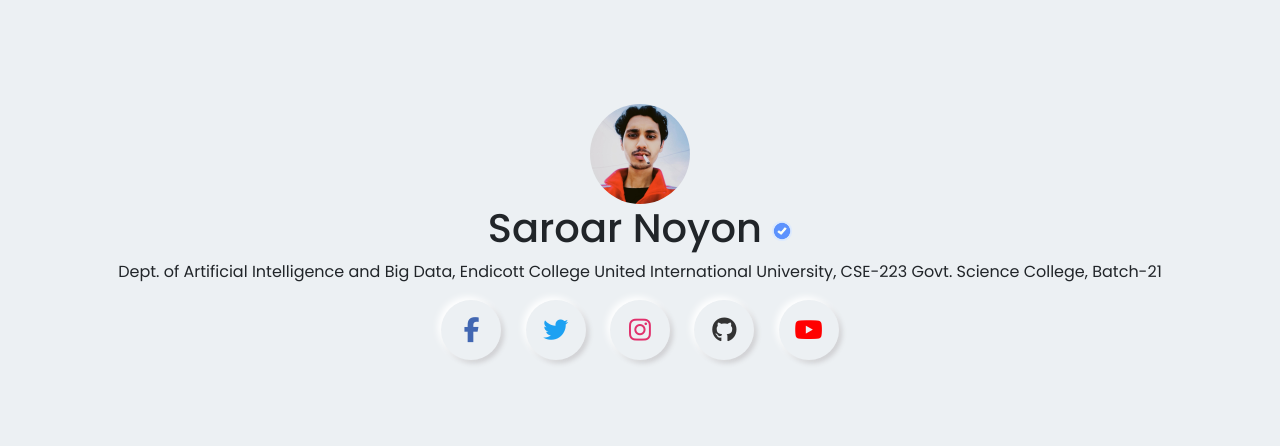
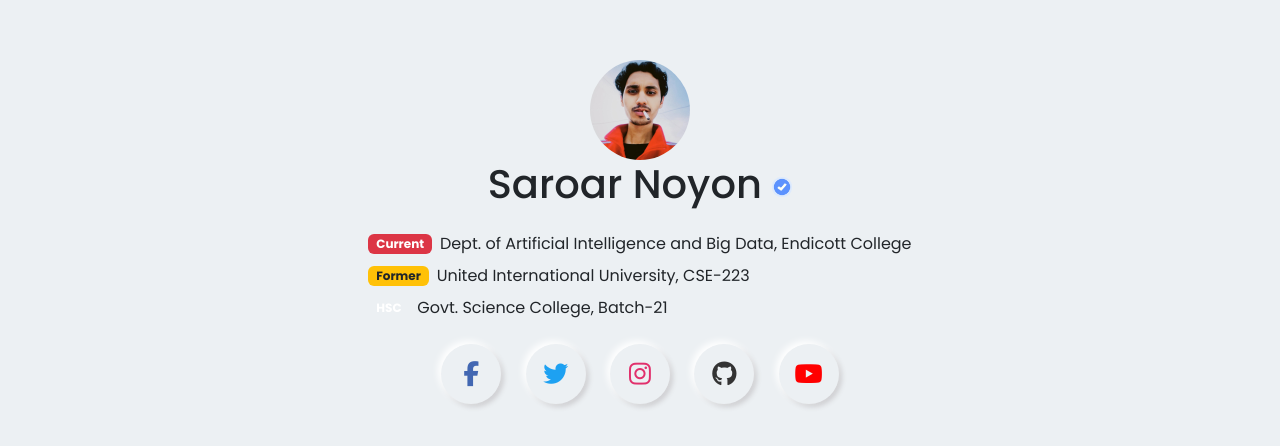
Before and after one commit to saroarnoyon/portfolio, a plain HTML site: page index.html in a window 1280 px wide. Shown: the part 168-614 px from the top of the page. Drawn offline with nearby package versions, Linux system fonts and the light colour scheme.

Commit message:
Update index.html

```diff
--- a/index.html
+++ b/index.html
@@ -7,14 +7,12 @@
     <link
       href="https://cdn.jsdelivr.net/npm/bootstrap@5.3.3/dist/css/bootstrap.min.css"
       rel="stylesheet"
-      integrity="sha384-QWTKZyjpPEjISv5WaRU9OFeRpok6YctnYmDr5pNlyT2bRjXh0JMhjY6hW+ALEwIH"
       crossorigin="anonymous"
     />
     <link rel="stylesheet" href="styles.css" />
     <link
       rel="stylesheet"
       href="https://cdnjs.cloudflare.com/ajax/libs/font-awesome/6.5.2/css/all.min.css"
-      integrity="sha512-SnH5WK+bZxgPHs44uWIX+LLJAJ9/2PkPKZ5QiAj6Ta86w+fsb2TkcmfRyVX3pBnMFcV7oQPJkl9QevSCWr3W6A=="
       crossorigin="anonymous"
       referrerpolicy="no-referrer"
     />
@@ -32,25 +30,30 @@
           <h1>
             Saroar Noyon <img src="images/badge.png" width="20" height="20" />
           </h1>
-          <p>Dept. of Artificial Intelligence and Big Data, Endicott College
-          United International University, CSE-223
-          Govt. Science College, Batch-21</p>
-          <div class="icons">
-            <a href="https://facebook.com" class="fb"
-              ><i class="fab fa-facebook-f"></i
-            ></a>
-            <a href="https://twitter.com" class="twitter"
-              ><i class="fab fa-twitter"></i
-            ></a>
-            <a href="https://instagram.com" class="insta"
-              ><i class="fab fa-instagram"></i
-            ></a>
-            <a href="https://github.com" class="git"
-              ><i class="fab fa-github"></i
-            ></a>
-            <a href="https://youtube.com" class="yt"
-              ><i class="fab fa-youtube"></i
-            ></a>
+
+          <!-- 🧠 Updated education info with badges -->
+          <div class="text-start d-inline-block mt-3">
+            <div class="d-flex align-items-center mb-2">
+              <span class="badge bg-danger me-2">Current</span>
+              <span>Dept. of Artificial Intelligence and Big Data, Endicott College</span>
+            </div>
+            <div class="d-flex align-items-center mb-2">
+              <span class="badge bg-warning text-dark me-2">Former</span>
+              <span>United International University, CSE-223</span>
+            </div>
+            <div class="d-flex align-items-center">
+              <span class="badge bg-purple me-2">HSC</span>
+              <span>Govt. Science College, Batch-21</span>
+            </div>
+          </div>
+
+          <!-- 🌐 Social Icons -->
+          <div class="icons mt-4">
+            <a href="https://facebook.com" class="fb"><i class="fab fa-facebook-f"></i></a>
+            <a href="https://twitter.com" class="twitter"><i class="fab fa-twitter"></i></a>
+            <a href="https://instagram.com" class="insta"><i class="fab fa-instagram"></i></a>
+            <a href="https://github.com" class="git"><i class="fab fa-github"></i></a>
+            <a href="https://youtube.com" class="yt"><i class="fab fa-youtube"></i></a>
           </div>
         </div>
       </div>
@@ -58,7 +61,6 @@
 
     <script
       src="https://cdn.jsdelivr.net/npm/bootstrap@5.3.3/dist/js/bootstrap.bundle.min.js"
-      integrity="sha384-YvpcrYf0tY3lHB60NNkmXc5s9fDVZLESaAA55NDzOxhy9GkcIdslK1eN7N6jIeHz"
       crossorigin="anonymous"
     ></script>
   </body>
```
